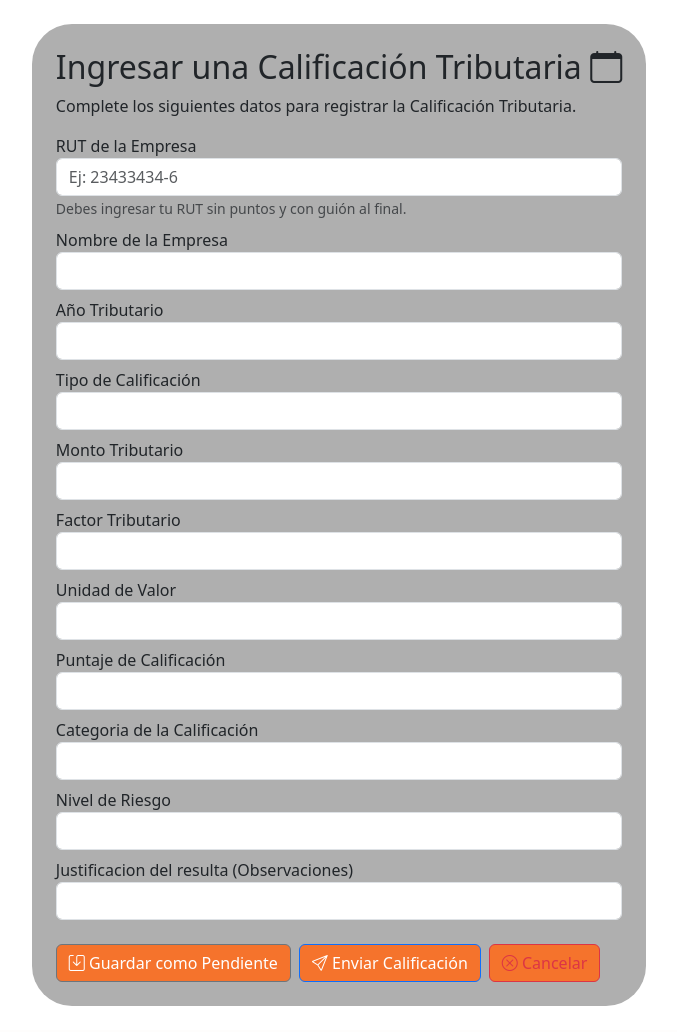
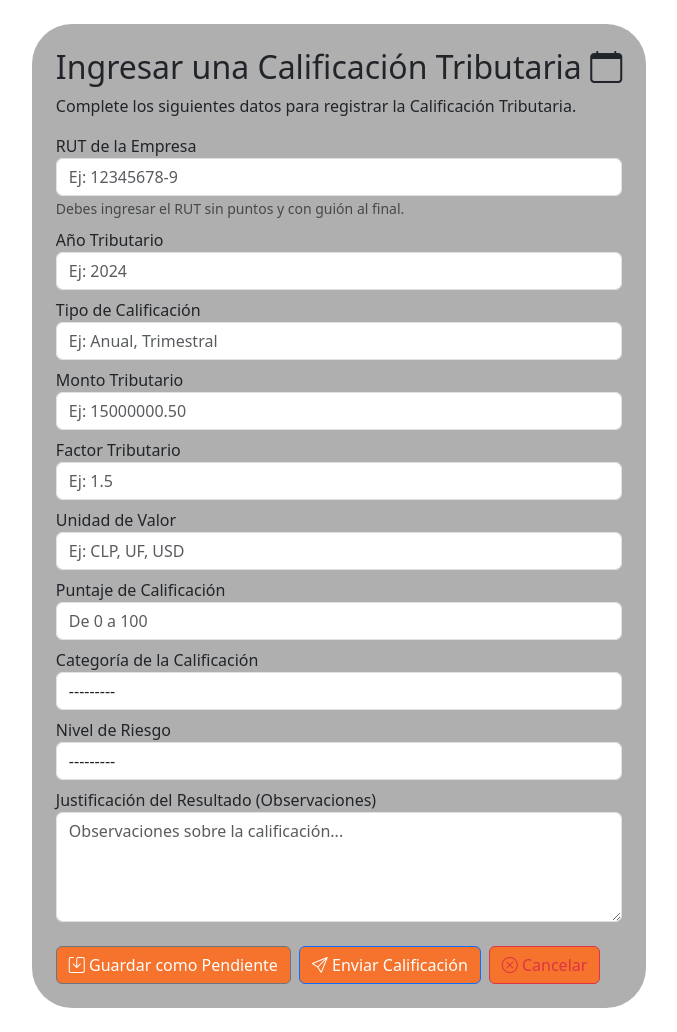
Before and after one commit to javierpepito/Proyecto_Nuam, a Django app: template Contenedor_Calificaciones/templates/Contenedor_Calificaciones/calificador_tributario/calificacion_manual.html in a window 1280 px wide. Shown: the part 169-1201 px from the top of the page, without its empty margins (325-1002 px from the left). Before the commit the page ends 1175 px from the top, so only its background shows below. Run offline with Django 4.2, Linux system fonts and the light colour scheme; the template is opened without the code that fills it: values that come from a table or form of the project are taken from there, others are empty.

Commit message:
Feat: Cambio en formulario calificación

```diff
--- a/Contenedor_Calificaciones/forms.py
+++ b/Contenedor_Calificaciones/forms.py
@@ -1,5 +1,7 @@
 from django import forms
 from .models import CalificacionTributaria, Empresa
+from .validators import validate_rut_chileno, formatear_rut
+from django.core.exceptions import ValidationError
 
 class CalificacionTributariaForm(forms.ModelForm):
     """
@@ -7,10 +9,22 @@ class CalificacionTributariaForm(forms.ModelForm):
     Solo muestra los campos que el usuario debe rellenar.
     """
 
+    # Campo de texto para RUT (no FK directa)
+    rut_empresa = forms.CharField(
+        max_length=13,
+        widget=forms.TextInput(attrs={
+            'class': 'form-control',
+            'id': 'rut_empresa',
+            'placeholder': 'Ej: 12345678-9',
+            'aria-describedby': 'ayudaFormato'
+        }),
+        label='RUT de la Empresa',
+        help_text='Debes ingresar el RUT sin puntos y con guión al final.'
+    )
+
     class Meta:
         model = CalificacionTributaria
         fields = [
-            'rut_empresa',
             'anio_tributario',
             'tipo_calificacion',
             'monto_tributario',
@@ -23,10 +37,6 @@ class CalificacionTributariaForm(forms.ModelForm):
         ]
 
         widgets = {
-            'rut_empresa': forms.Select(attrs={
-                'class': 'form-control',
-                'id': 'rut_empresa'
-            }),
             'anio_tributario': forms.NumberInput(attrs={
                 'class': 'form-control',
                 'id': 'anio_tributario',
@@ -82,7 +92,6 @@ class CalificacionTributariaForm(forms.ModelForm):
         }
 
         labels = {
-            'rut_empresa': 'RUT de la Empresa',
             'anio_tributario': 'Año Tributario',
             'tipo_calificacion': 'Tipo de Calificación',
             'monto_tributario': 'Monto Tributario',
@@ -101,16 +110,26 @@ class CalificacionTributariaForm(forms.ModelForm):
         }
 
     def __init__(self, *args, **kwargs):
-        """
-        Personalizar el formulario al inicializarse
-        """
         super().__init__(*args, **kwargs)
-
-        # Hacer justificacion_resultado opcional
         self.fields['justificacion_resultado'].required = False
 
-        # Filtrar empresas para mostrar solo las activas (si aplica)
-        self.fields['rut_empresa'].queryset = Empresa.objects.all().order_by('nombre_empresa')
+    def clean_rut_empresa(self):
+        """Validar formato del RUT y que la empresa exista"""
+        rut = self.cleaned_data.get('rut_empresa', '').strip()
+        if not rut:
+            raise forms.ValidationError("El RUT de la empresa es obligatorio")
 
-        # Personalizar el label del select de empresa
-        self.fields['rut_empresa'].label_from_instance = lambda obj: f"{obj.nombre_empresa} ({obj.empresa_rut})"
+        try:
+            validate_rut_chileno(rut)
+            rut_formateado = formatear_rut(rut)
+        except ValidationError as e:
+            raise forms.ValidationError(f"RUT inválido: {e.message}")
+
+        # Validar que la empresa exista
+        if not Empresa.objects.filter(empresa_rut=rut_formateado).exists():
+            raise forms.ValidationError(
+                f'La empresa con RUT {rut_formateado} no está registrada. '
+                'Por favor, regístrela primero en la sección de Empresas.'
+            )
+
+        return rut_formateado
--- a/Contenedor_Calificaciones/templates/Contenedor_Calificaciones/calificador_tributario/calificacion_manual.html
+++ b/Contenedor_Calificaciones/templates/Contenedor_Calificaciones/calificador_tributario/calificacion_manual.html
@@ -31,9 +31,10 @@
             {% endif %}
             <form method="POST">
                 {% csrf_token %}
+
                 <div class="form-group mt-2">
-                    <label for="rut_empresa">RUT de la Empresa</label>
-                    <input type="text" class="form-control" id="rut_empresa" name="rut_empresa" aria-describedby="ayudaFormato" placeholder="Ej: 23433434-6" required>
+                    <label for="{{ form.rut_empresa.id_for_label }}">{{ form.rut_empresa.label }}</label>
+                    {{ form.rut_empresa }}
                     {% if form.rut_empresa.errors %}
                         <div class="text-danger small mt-1">
                             {% for error in form.rut_empresa.errors %}
@@ -41,24 +42,12 @@
                             {% endfor %}
                         </div>
                     {% endif %}
-                    <small id="ayudaFormato" class="form-text text-muted">Debes ingresar tu RUT sin puntos y con guión al final.</small>
+                    <small id="ayudaFormato" class="form-text text-muted">{{ form.rut_empresa.help_text }}</small>
                 </div>
 
                 <div class="form-group mt-2">
-                    <label for="nombre_empresa">Nombre de la Empresa</label>
-                    <input type="text" class="form-control" id="nombre_empresa" name="nombre_empresa" required>
-                    {% if form.nombre_empresa.errors %}
-                        <div class="text-danger small mt-1">
-                            {% for error in form.nombre_empresa.errors %}
-                                <div>{{ error }}</div>
-                            {% endfor %}
-                        </div>
-                    {% endif %}
-                </div>
-
-                <div class="form-group mt-2">
-                    <label for="anio_tributario">Año Tributario</label>
-                    <input type="number" class="form-control" id="anio_tributario" name="anio_tributario" required>
+                    <label for="{{ form.anio_tributario.id_for_label }}">{{ form.anio_tributario.label }}</label>
+                    {{ form.anio_tributario }}
                     {% if form.anio_tributario.errors %}
                         <div class="text-danger small mt-1">
                             {% for error in form.anio_tributario.errors %}
@@ -69,8 +58,8 @@
                 </div>
 
                 <div class="form-group mt-2">
-                    <label for="tipo_calificacion">Tipo de Calificación</label>
-                    <input type="text" class="form-control" id="tipo_calificacion" name="tipo_calificacion" required>
+                    <label for="{{ form.tipo_calificacion.id_for_label }}">{{ form.tipo_calificacion.label }}</label>
+                    {{ form.tipo_calificacion }}
                     {% if form.tipo_calificacion.errors %}
                         <div class="text-danger small mt-1">
                             {% for error in form.tipo_calificacion.errors %}
@@ -81,8 +70,8 @@
                 </div>
 
                 <div class="form-group mt-2">
-                    <label for="monto_tributario">Monto Tributario</label>
-                    <input type="number" class="form-control" id="monto_tributario" name="monto_tributario" required>
+                    <label for="{{ form.monto_tributario.id_for_label }}">{{ form.monto_tributario.label }}</label>
+                    {{ form.monto_tributario }}
                     {% if form.monto_tributario.errors %}
                         <div class="text-danger small mt-1">
                             {% for error in form.monto_tributario.errors %}
@@ -93,8 +82,8 @@
                 </div>
 
                 <div class="form-group mt-2">
-                    <label for="factor_tributario">Factor Tributario</label>
-                    <input type="number" class="form-control" id="factor_tributario" name="factor_tributario" required>
+                    <label for="{{ form.factor_tributario.id_for_label }}">{{ form.factor_tributario.label }}</label>
+                    {{ form.factor_tributario }}
                     {% if form.factor_tributario.errors %}
                         <div class="text-danger small mt-1">
                             {% for error in form.factor_tributario.errors %}
@@ -105,8 +94,8 @@
                 </div>
 
                 <div class="form-group mt-2">
-                    <label for="unidad_valor">Unidad de Valor</label>
-                    <input type="text" class="form-control" id="unidad_valor" name="unidad_valor" required>
+                    <label for="{{ form.unidad_valor.id_for_label }}">{{ form.unidad_valor.label }}</label>
+                    {{ form.unidad_valor }}
                     {% if form.unidad_valor.errors %}
                         <div class="text-danger small mt-1">
                             {% for error in form.unidad_valor.errors %}
@@ -117,8 +106,8 @@
                 </div>
 
                 <div class="form-group mt-2">
-                    <label for="puntaje_calificacion">Puntaje de Calificación</label>
-                    <input type="number" class="form-control" id="puntaje_calificacion" name="puntaje_calificacion" required>
+                    <label for="{{ form.puntaje_calificacion.id_for_label }}">{{ form.puntaje_calificacion.label }}</label>
+                    {{ form.puntaje_calificacion }}
                     {% if form.puntaje_calificacion.errors %}
                         <div class="text-danger small mt-1">
                             {% for error in form.puntaje_calificacion.errors %}
@@ -129,8 +118,8 @@
                 </div>
 
                 <div class="form-group mt-2">
-                    <label for="categoria_calificacion">Categoria de la Calificación</label>
-                    <input type="text" class="form-control" id="categoria_calificacion" name="categoria_calificacion" required>
+                    <label for="{{ form.categoria_calificacion.id_for_label }}">{{ form.categoria_calificacion.label }}</label>
+                    {{ form.categoria_calificacion }}
                     {% if form.categoria_calificacion.errors %}
                         <div class="text-danger small mt-1">
                             {% for error in form.categoria_calificacion.errors %}
@@ -141,8 +130,8 @@
                 </div>
 
                 <div class="form-group mt-2">
-                    <label for="nivel_riesgo">Nivel de Riesgo</label>
-                    <input type="text" class="form-control" id="nivel_riesgo" name="nivel_riesgo" required>
+                    <label for="{{ form.nivel_riesgo.id_for_label }}">{{ form.nivel_riesgo.label }}</label>
+                    {{ form.nivel_riesgo }}
                     {% if form.nivel_riesgo.errors %}
                         <div class="text-danger small mt-1">
                             {% for error in form.nivel_riesgo.errors %}
@@ -153,8 +142,8 @@
                 </div>
 
                 <div class="form-group mt-2">
-                    <label for="justificacion_resultado">Justificacion del resulta (Observaciones)</label>
-                    <input type="text" class="form-control" id="justificacion_resultado" name="justificacion_resultado" required>
+                    <label for="{{ form.justificacion_resultado.id_for_label }}">{{ form.justificacion_resultado.label }}</label>
+                    {{ form.justificacion_resultado }}
                     {% if form.justificacion_resultado.errors %}
                         <div class="text-danger small mt-1">
                             {% for error in form.justificacion_resultado.errors %}
@@ -164,7 +153,6 @@
                     {% endif %}
                 </div>
 
-                {# Botones de Acción #}
                 <div class="d-flex gap-2 mt-4 flex-wrap">
                     <button type="submit" name="accion" value="pendiente" class="btn btn-secondary">
                         <i class="bi bi-save"></i> Guardar como Pendiente
```
Also changed, not shown: Contenedor_Calificaciones/views.py (+21 -6 lines).
